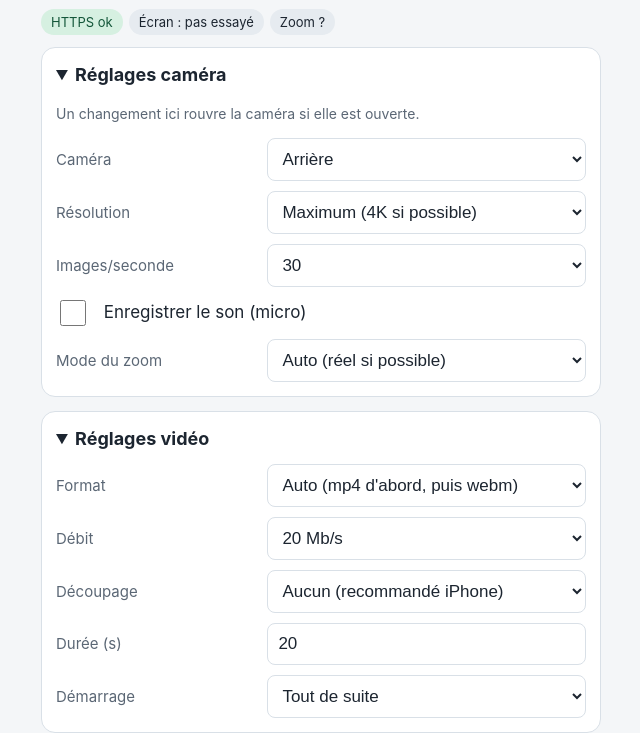
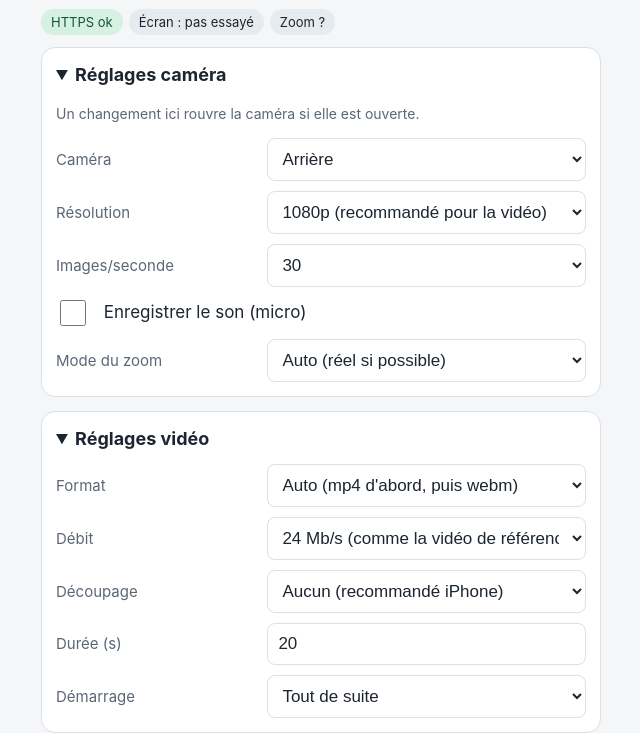
Before and after one commit to deathzoneqc/test-camera, a plain HTML site: page index.html in a window 1280 px wide. Shown: the part 75-808 px from the top of the page, without its empty margins (319-959 px from the left). Drawn offline with Linux system fonts and the light colour scheme.

Commit message:
Reglages alignes sur la video de reference

```diff
--- a/index.html
+++ b/index.html
@@ -70,7 +70,7 @@
       <select id="selRes">
         <option value="max">Maximum (4K si possible)</option>
         <option value="2160">4K (3840×2160)</option>
-        <option value="1080">1080p</option>
+        <option value="1080" selected>1080p (recommandé pour la vidéo)</option>
         <option value="720">720p</option>
         <option value="480">480p</option>
       </select></div>
@@ -93,7 +93,8 @@
         <option value="0">Défaut du navigateur</option>
         <option value="5000000">5 Mb/s</option>
         <option value="10000000">10 Mb/s</option>
-        <option value="20000000" selected>20 Mb/s</option>
+        <option value="20000000">20 Mb/s</option>
+        <option value="24000000" selected>24 Mb/s (comme la vidéo de référence)</option>
         <option value="40000000">40 Mb/s</option>
       </select></div>
     <div class="ligne"><span>Découpage</span>
@@ -192,9 +193,10 @@
   };
 
   var CANDIDATS = [
+    'video/mp4;codecs=avc1.64002A',
+    'video/mp4;codecs=avc1.640028',
     'video/mp4;codecs=avc1',
     'video/mp4;codecs=hvc1',
-    'video/mp4;codecs=avc1.640028',
     'video/mp4',
     'video/webm;codecs=vp9',
     'video/webm;codecs=vp8',
```
